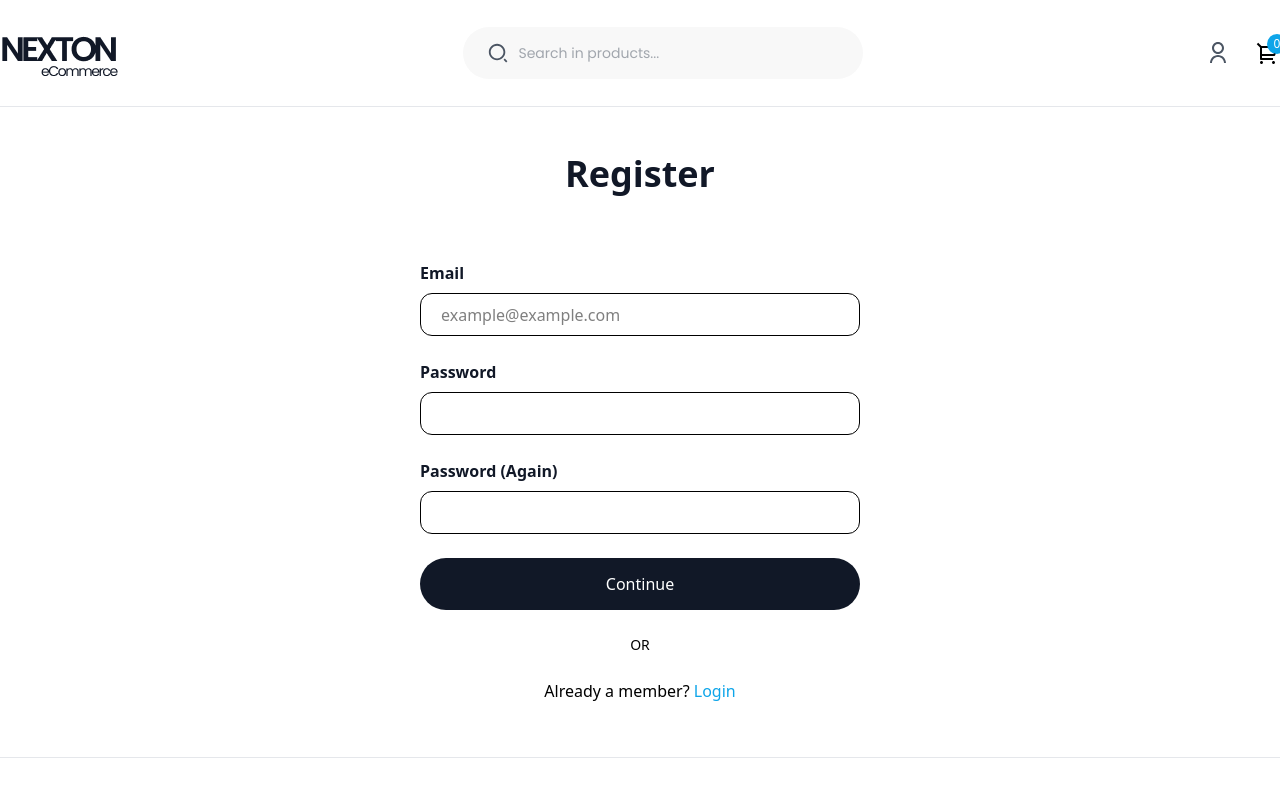
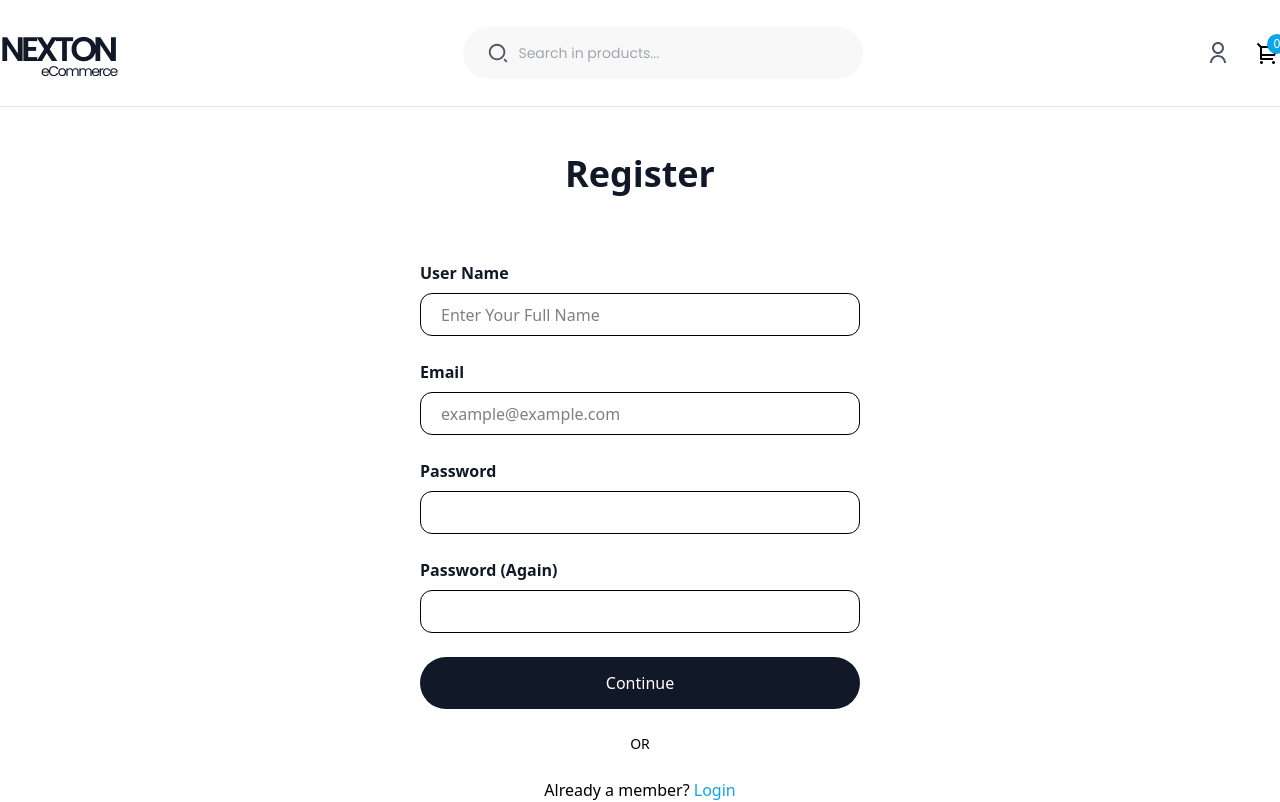
Before and after one commit to Rakib-Hassan-web/E-commarce-Project-nexton-, a React (Vite) app: page /RegisterPage in a window 1280 px wide. Shown: the top 802 px of the page. Built offline with nearby package versions, Linux system fonts and the light colour scheme; no server answers.

Commit message:
registration page user name input newa ses

```diff
--- a/src/pages/RegisterPage.jsx
+++ b/src/pages/RegisterPage.jsx
@@ -8,6 +8,10 @@ const RegisterPage = () => {
 
     const [pass,setPass] =useState ('')
     const[passError,setPassError]=useState('')
+
+        const [username,setusername] =useState ('')
+    const[usernameError,setusernameError]=useState('')
+
 
     const [passAgain,setPassAgain]=useState('')
     const [againError,setAgainError] = useState('')
@@ -47,6 +51,16 @@ const RegisterPage = () => {
 
                 {/* -------Input Box-------- */}
                 <div className='flex flex-col gap-[24px]'>
+
+
+{/* -----------username------------ */}
+ <div>
+                        <p className='text-base font-semibold text-second text-left'>User Name</p>
+                        <p className='text-red-600 font-poppins'>{emailError}</p>
+                        <input onChange={(e)=>{setusername(e.target.value),setusernameError('')}} className='w-full border border-BorderCol rounded-[12px] h-[43px] px-5 outline-none mt-2' placeholder='Enter Your Full Name' type="email" />
+                    </div>
+
+
                     {/* -----Email  */}
                     <div>
                         <p className='text-base font-semibold text-second text-left'>Email</p>
```
